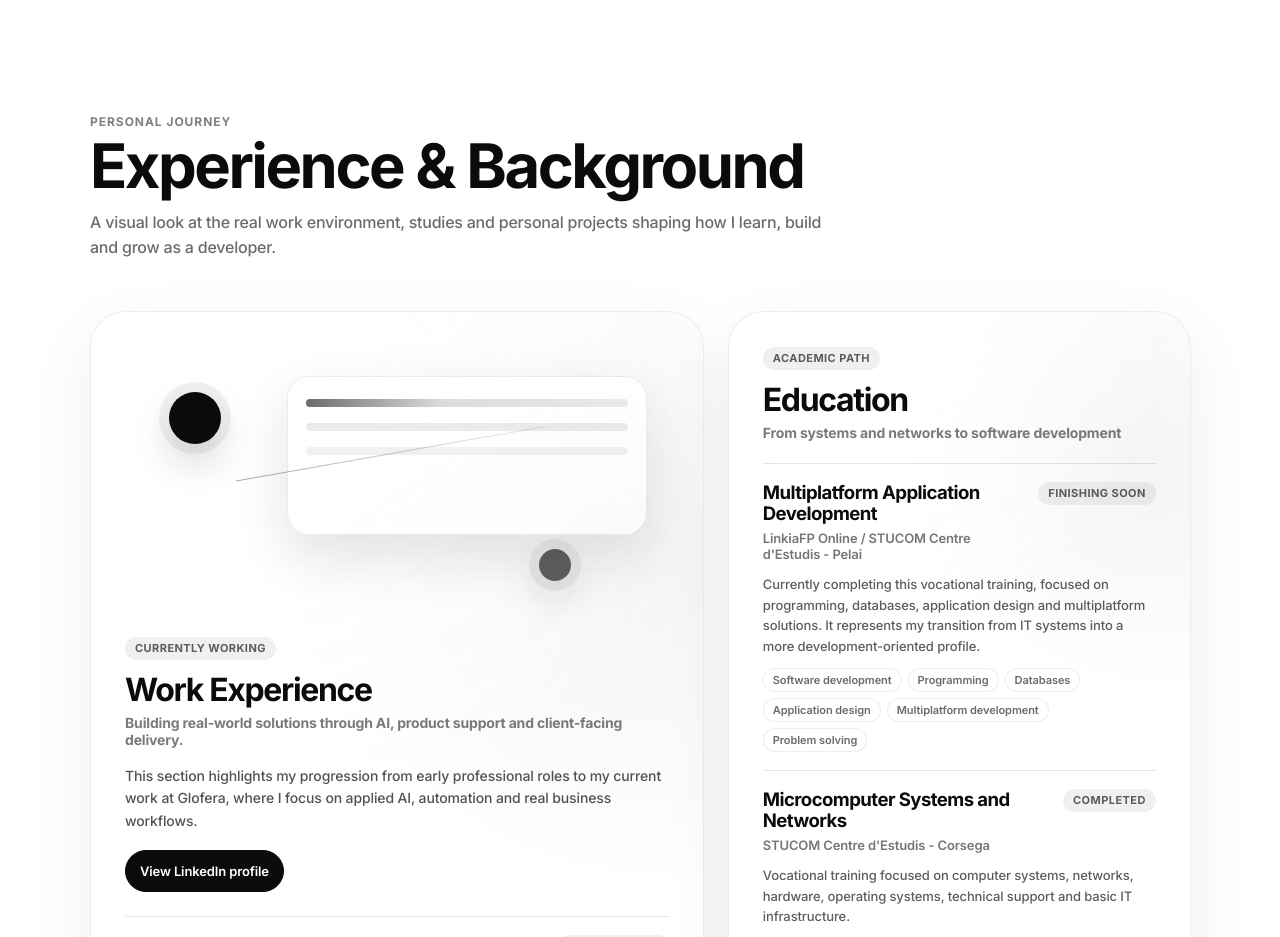
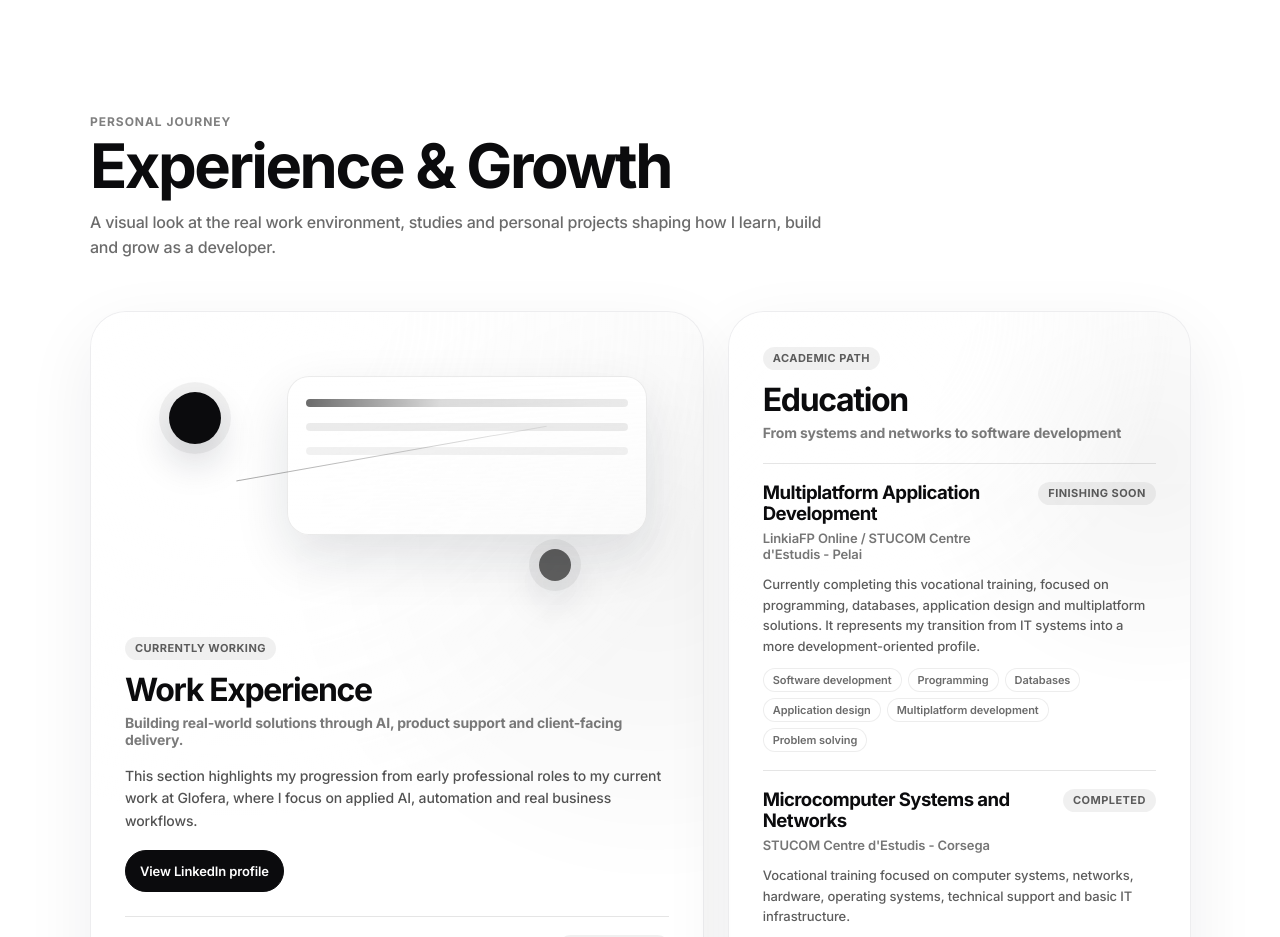
Before and after one commit to CoceraCia/PortfolioCoceraCia, a React (Vite) app: page / in a window 1280 px wide. Shown: the part 10440-11377 px from the top of the page. Built offline with nearby package versions, Linux system fonts and the light colour scheme.

Commit message:
fix: update experience title for improved clarity and relevance

```diff
--- a/src/components/ExperienceSection.jsx
+++ b/src/components/ExperienceSection.jsx
@@ -2,7 +2,7 @@ export default function ExperienceSection() {
   return (
     <aside className="experience-panel scroll-reveal" id="experience" aria-label="Experience and Background">
       <p className="experience-kicker">Personal Journey</p>
-      <h2 className="experience-title">Experience &amp; Background</h2>
+      <h2 className="experience-title">Experience &amp; Growth</h2>
       <p className="experience-intro">A visual look at the real work environment, studies and personal projects shaping how I learn, build and grow as a developer.</p>
       <section className="experience-bento" aria-label="Experience and background segments">
         <article className="experience-segment experience-segment-work">
```
